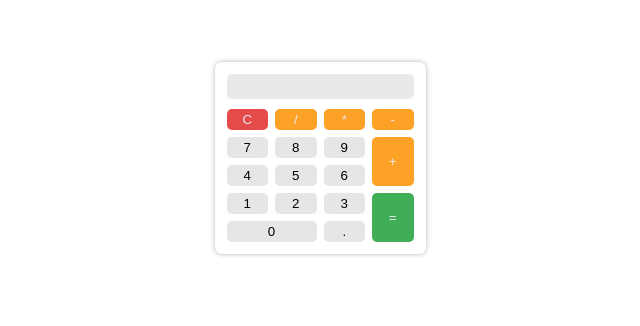
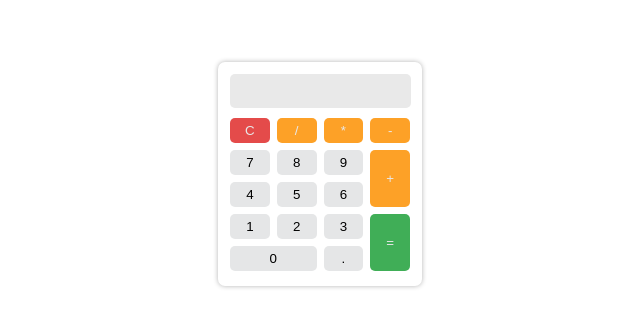
Before and after one commit to p4rtof/kalkulator, a plain HTML site: page index.html in a window 1280 px wide. Shown: the part 194-520 px from the top of the page, without its empty margins (320-960 px from the left). Drawn offline with Linux system fonts and the light colour scheme.

Commit message:
fixed width

```diff
--- a/style.css
+++ b/style.css
@@ -7,10 +7,9 @@ body{
 
 .calculator{
     box-shadow: 0 0 5px rgba(0,0,0,0.3);
-    max-width:30%;
-
+    width:180px;
+    height: 200px;
     padding: 12px;
-    /* padding-right: 0; */
     border-radius: 7px;
 }
 
@@ -19,16 +18,16 @@ body{
 }
 
 #display{
-    max-width: 100%;
+    width: 95%;
     margin: 0 auto;
     margin-bottom: 10px;
     border-radius: 5px;
     border: 0 transparent;
     background-color: rgb(233, 233, 233);
-    height: 25px;
+    height: 30px;
     text-align: right;
-    padding: 0 5px;
-
+    padding: 2px 5px;
+    font-size: 1em;
 }
 
 .button {
@@ -47,7 +46,7 @@ button:hover{
     border-radius: 5px;
     background-color: #e5e6e7;
     color: black;
-    padding: 3px;
+    padding: 5px;
 }
 
 .btn-operator{
```
